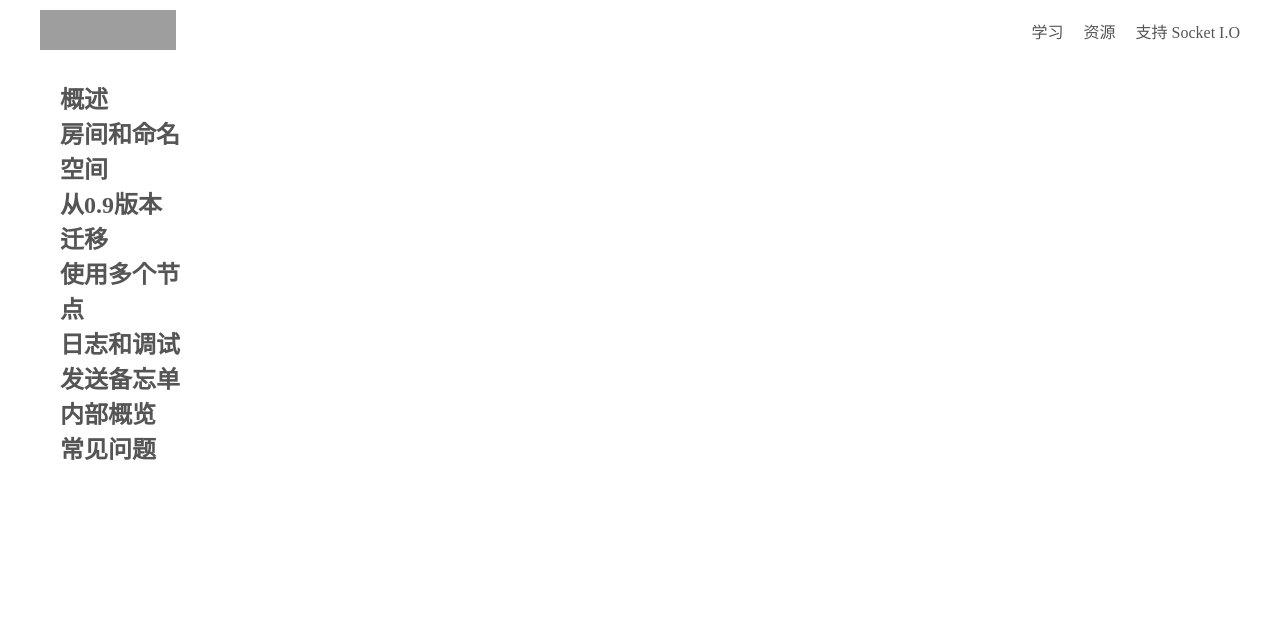
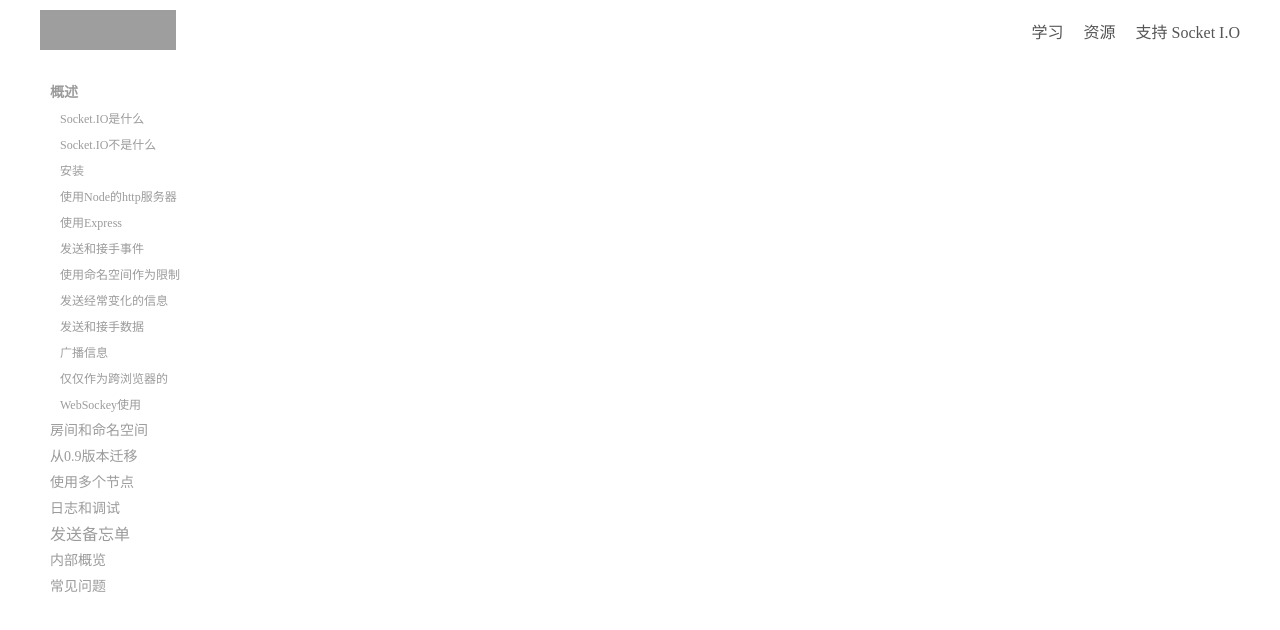
Before and after one commit to Johnny-young/socket-cn, a Vue app: page /docs in a window 1280 px wide. Shown: the top 630 px of the page. Built offline with nearby package versions, Linux system fonts and the light colour scheme; grey boxes are pictures that could not be loaded.

Commit message:
文档菜单制作完成

```diff
--- a/src/pages/docs/index.vue
+++ b/src/pages/docs/index.vue
@@ -1,18 +1,20 @@
 <template>
   <div class="docs">
     <my-header></my-header>
+    <div class="menu-wrapper">
       <my-menu :data="menuData"></my-menu>
+    </div>
   </div>
 </template>
 
 <script lang="ts">
-  import menu from "./menu"
-  import header from "@/src/components/header"
+import mymenu from "./menu";
+import header from "@/src/components/header";
 
 export default {
   name: "docs",
   components: {
-      "my-menu": menu,
+    "my-menu": mymenu,
     "my-header": header
   },
   data: function() {
@@ -22,61 +24,73 @@
             key: "Overview",
             path: "Overview",
             name: "概述",
+            level: 1,
             children: [
               {
                 key: "What Socket.IO is",
                 path: "What-Socket.IO-is",
-                name: "Socket.IO是什么"
+                name: "Socket.IO是什么",
+                level: 2
               },
               {
                 key: "What Socket.IO is not",
                 path: "What-Socket.IO-is-not",
-                name: "Socket.IO不是什么"
+                name: "Socket.IO不是什么",
+                level: 2
               },
               {
                 key: "Installing",
                 path: "Installing",
-                name: "安装"
+                name: "安装",
+                level: 2
               },
               {
                 key: "Using with Node http server",
                 path: "Using-with-Node-http-server",
-                name: "使用Node的http服务器"
+                name: "使用Node的http服务器",
+                level: 2
               },
               {
                 key: "Using with Express",
                 path: "Using-with-Express",
-                name: "使用Express"
+                name: "使用Express",
+                level: 2
               },
               {
                 key: "Sending and receiving events",
                 path: "Sending-and-receiving-events",
-                name: "发送和接手事件"
+                name: "发送和接手事件",
+                level: 2
               },
               {
                 key: "Restricting yourself to a namespace",
                 path: "Restricting-yourself-to-a-namspace",
-                name: "使用命名空间作为限制"
+                name: "使用命名空间作为限制",
+                level: 2
               },
               {
                 key: "Sending volatile messages",
                 path: "Sending-volatile-messages",
-                name: "发送经常变化的信息"
+                name: "发送经常变化的信息",
+                level: 2
               },
               {
                 key: "Sending and getting data",
                 path: "Sending-and-getting-data",
-                name: "发送和接手数据"
+                name: "发送和接手数据",
+                level: 2
               },
               {
                 key: "Broadcasting messages",
                 path: "Broadcasting-messages",
-                name: "广播信息"
+                name: "广播信息",
+                level: 2
               },
               {
                 key: "Using it just as cross-browser WebSocket",
                 path: "Using-it-just-as-cross-browser-WebSocket",
-                name: "仅仅作为跨浏览器的WebSockey使用"
+                name: "仅仅作为跨浏览器的WebSockey使用",
+                level: 2
               }
             ]
           },
@@ -84,21 +98,25 @@
             key: "Rooms and Namespaces",
             path: "Rooms-and-Namespaces",
             name: "房间和命名空间",
+            level: 1,
             children: [
               {
                 key: "Namespaces",
                 path: "Namespaces",
                 name: "命名空间",
+                level: 2,
                 children: [
                   {
                     key: "Default namespaces",
                     path: "Default-namespaces",
-                    name: "默认的命名空间"
+                    name: "默认的命名空间",
+                    level: 3
                   },
                   {
                     key: "Custom namespaces",
                     path: 'Custom-namespaces',
-                    name: "自定义的命名空间"
+                    name: "自定义的命名空间",
+                    level: 3
                   }
                 ]
               },
@@ -106,28 +124,33 @@
                 key: "Rooms",
                 path: "Rooms",
                 name: "房间",
+                level: 2,
                 children: [
                   {
                     key: "Joining and leaving",
                     path: 'Joining-and-leaving',
-                    name: "加入和离开"
+                    name: "加入和离开",
+                    level: 3
                   },
                   {
                     key: "Default room",
                     path: "Defaul-room",
-                    name: "默认的房间"
+                    name: "默认的房间",
+                    level: 3
                   },
                   {
                     key: "Disconnection",
                     path: "Disconnection",
-                    name: "断开连接"
+                    name: "断开连接",
+                    level: 3
                   }
                 ]
               },
               {
                 key: "Sending messages from the outside-world",
                 path: "Sending-messages-from-the-outside-world",
-                name: "从外部发送信息"
+                name: "从外部发送信息",
+                level: 2
               }
             ]
           },
@@ -135,26 +158,31 @@
             key: "Migrating from 0.9",
             path: "Migrating-from-0.9",
             name: "从0.9版本迁移",
+            level: 1,
             children: [
               {
                 key: "Authentication differences",
                 path: "Authentication-differences",
-                name: "授权的不同"
+                name: "授权的不同",
+                level: 2
               },
               {
                 key: "Log differences",
                 path: "Log-differences",
-                name: "日志的不同"
+                name: "日志的不同",
+                level: 2
               },
               {
                 key: "Configuration differences",
                 path: "Configuration-differences",
-                name: "配置的不同"
+                name: "配置的不同",
+                level: 2
               },
               {
                 key: "Parser/Protocal differences",
                 path: "Parser/Protocal-differences",
-                name: "解析/协议的不同"
+                name: "解析/协议的不同",
+                level: 2
               }
             ]
           },
@@ -162,36 +190,43 @@
             key: "Using multiple nodes",
             path: "Using-multiple-nodes",
             name: "使用多个节点",
+            level: 1,
             children: [
               {
                 key: "Sticky load balancing",
                 path: "Sticky-load-balancing",
-                name: "粘性负载均衡"
+                name: "粘性负载均衡",
+                level: 2
               },
               {
                 key: "Nginx configuration",
                 path: "Nginx-configuration",
-                name: "Nginx的配置"
+                name: "Nginx的配置",
+                level: 2
               },
               {
                 key: "Apache HTTPD configuration",
                 path: "Apache-HTTPD-configuration",
-                name: "Apache HTTPD的配置"
+                name: "Apache HTTPD的配置",
+                level: 2
               },
               {
                 key: "HAProxy configuration",
                 path: "HAProxy-configuration",
-                name: "HAProxy的配置"
+                name: "HAProxy的配置",
+                level: 2
               },
               {
                 key: "Using Node.JS Cluster",
                 path: "Using-Node.JS-Cluster",
-                name: "使用nodejs集群"
+                name: "使用nodejs集群",
+                level: 2
               },
               {
                 key: "Passing events between nodes",
                 path: "Passing-events-between-nodes",
-                name: "在节点间传递事件"
+                name: "在节点间传递事件",
+                level: 2
               }
             ]
           },
@@ -199,68 +234,81 @@
             key: "Logging and debugging",
             path: "Logging-and-debugging",
             name: "日志和调试",
+            level: 1,
             children: [
               {
                 key: "Available debugging scopes",
                 path: "Available-debugging-scopes",
-                name: '可用的调试技巧'
+                name: '可用的调试技巧',
+                level: 2
               }
             ]
           },
           {
             key: "Emit cheatsheet",
             path: "Emit-cheatsheet",
-            name: "发送备忘单"
+            name: "发送备忘单",
+            level: 1,
           },
           {
             key: "Internals overview",
             path: "Intervals-overview",
             name: "内部概览",
+            level: 1,
             children: [
               {
                 key: "Dependency graph",
                 path: "Dependency-graph",
                 name: "依赖图",
+                level: 2,
                 children: [
                   {
                     key: "engine.io-parser",
                     path: "engine.io-parser",
-                    name: "engine.io-parser"
+                    name: "engine.io-parser",
+                    level: 3
                   },
                   {
                     key: "engine.io",
                     path: "engine.io",
-                    name: "engine.io"
+                    name: "engine.io",
+                    level: 3
                   },
                   {
                     key: "engine.io-client",
                     path: "engine.io-client",
-                    name: "engine.io-client"
+                    name: "engine.io-client",
+                    level: 3
                   },
                   {
                     key: "socket.io-adapter",
                     path: "socket.io-adapter",
-                    name: "socket.io-adapter"
+                    name: "socket.io-adapter",
+                    level: 3
                   },
                   {
                     key: "socket.io-redis",
                     path: "socket.io-redis",
-                    name: "socket.io-redis"
+                    name: "socket.io-redis",
+                    level: 3
                   },
                   {
                     key: "socket.io-parser",
                     path: "socket.io-parser",
-                    name: "socket.io-parser"
+                    name: "socket.io-parser",
+                    level: 3
                   },
                   {
                     key: "socket.io",
                     path: "socket.io",
-                    name: "socket.io"
+                    name: "socket.io",
+                    level: 3
                   },
                   {
                     key: "socket.io-client",
                     path: "socket.io-client",
-                    name: "socket.io-client"
+                    name: "socket.io-client",
+                    level: 3
                   }
                 ]
               },
@@ -268,16 +316,19 @@
                 key: "Under the hood",
                 path: "Under-the-hood",
                 name: "高级选项",
+                level: 2,
                 children: [
                   {
                     key: "connection",
                     path: "connection",
-                    name: "连接"
+                    name: "连接",
+                    level: 3
                   },
                   {
                     key: "Upgrade",
                     path: "Upgrade",
-                    name: "更新"
+                    name: "更新",
+                    level: 3
                   }
                 ]
               }
@@ -287,37 +338,51 @@
             key: "FAQ",
             path: "FAQ",
             name: "常见问题",
+            level: 1,
             children: [
               {
                 key: "Can I use wildcards in events?",
                 path: "Can-I-use-wildcards-in-evnets?",
-                name: "能在事件中使用通配符吗?"
+                name: "能在事件中使用通配符吗?",
+                level: 2
               },
               {
                 key: "Socket.IO with Apache Cordova?",
                 path: "Socket.IO-with-Apache-Cordova?",
-                name: "Apache-Cordova如何使用Socket.IO？"
+                name: "Apache-Cordova如何使用Socket.IO？",
+                level: 2
               },
               {
                 key: "Socket.IO on iOS?",
                 path: "Socket.IO-on-iOS?",
-                name: "iOS上如何使用Socket.IO？"
+                name: "iOS上如何使用Socket.IO？",
+                level: 2
               },
               {
                 key: "Socket.IO on Android?",
                 path: "Socket.IO-on-Android?",
-                name: "Android上如何使用Socket.IO？"
+                name: "Android上如何使用Socket.IO？",
+                level: 2
               }
             ]
           }
         ]
+    };
   }
-    }
-  }
+};
 </script>
 
 <style lang="scss" scoped>
 .docs {
-
+  .menu-wrapper {
+    position: fixed;
+    top: 80px;
+    left: 0;
+    height: 100%;
+    padding: 0 15px 20px 50px;
+    width: 200px;
+    color: #9b9b9b;
+    overflow: hidden;
+  }
 }
 </style>
--- a/src/pages/docs/menu.vue
+++ b/src/pages/docs/menu.vue
@@ -1,29 +1,40 @@
 <template>
-  <ul class="menu">
-    <menuitem v-for="item in data" :key="item.name">
-      <h2>{{item.name}}</h2>
-      <menu v-if="item.children && item.children.length" :data="item.children"></menu>
-    </menuitem>
+  <ul :class="data[0].level === 1 ? 'menu' : 'sub-menu'">
+    <menu-item v-for="(item, index) in data" :class="currIndex === index ? 'active' : ''" :key="item.name">
+      <span @click="jumpHashTitlte(item.path)" class="txt" v-if="!item.children" :title="item.name" :id="item.path">{{item.name}}</span>
+      <template v-else>
+        <h2 @click="data[0].level === 1 && toggleMenu(index, item.path)" :class="data[0].level === 1 ? 'title' : 'inner-title'" :title="item.name">{{item.name}}</h2>
+        <my-menu :data="item.children"></my-menu>
+      </template>
+    </menu-item>
   </ul>
 </template>
 
 <script lang="ts">
   import menuItem from "./menuItem"
-import func from '../../../vue-temp/vue-editor-bridge'
+
   export default {
-    name: "Menu",
-    props: ["data"],
+    name: "my-menu",
+    props: ['data'],
     components: {
-      "menuitem": menuItem
+      "menu-item": menuItem
     },
     data() {
       return {
-
+        currIndex: 0
       }
     },
     methods: {
-      buildMenu: function() {
-
+      // 菜单切换
+      toggleMenu: function(index, path) {
+        this.currIndex = index
+        this.$router.push(path)
+      },
+      //页面内容跳转
+      jumpHashTitlte: function(id) {
+        this.$router.push({
+          path: "#" + id
+        })
       }
     },
     created: function() {
@@ -37,13 +48,45 @@ import func from '../../../vue-temp/vue-editor-bridge'
 
 <style lang="scss" scoped>
   .menu {
-    position: fixed;
-    top: 80px;
-    left: 0;
+    width: 100%;
     height: 100%;
-    padding: 0 20px 20px 60px;
-    width: 200px;
-    overflow-x: hidden;
     overflow-y: auto;
+    .item {
+      &.active {
+        h2 {
+          font-weight: bold;
+        }
+        .sub-menu {
+          display: block;
+          .inner-title {
+            font-weight: bold;
+          }
+        }
+      }
+
+      .txt {
+        display: inline-block;
+        width: 100%;
+        line-height: 26px;
+        cursor: pointer;
+      }
+    }
+    .title {
+      line-height: 26px;
+      font-size: 14px;
+      font-weight: normal;
+      cursor: pointer;
+    }
+    .sub-menu {
+      display: none;
+      padding-left: 10px;
+      font-size: 12px;
+      .inner-title {
+        line-height: 26px;
+        font-size: 12px;
+        font-weight: normal;
+        cursor: pointer;
+      }
+    }
   }
 </style>
```
Lines whose indentation alone changed are shown as unchanged.
